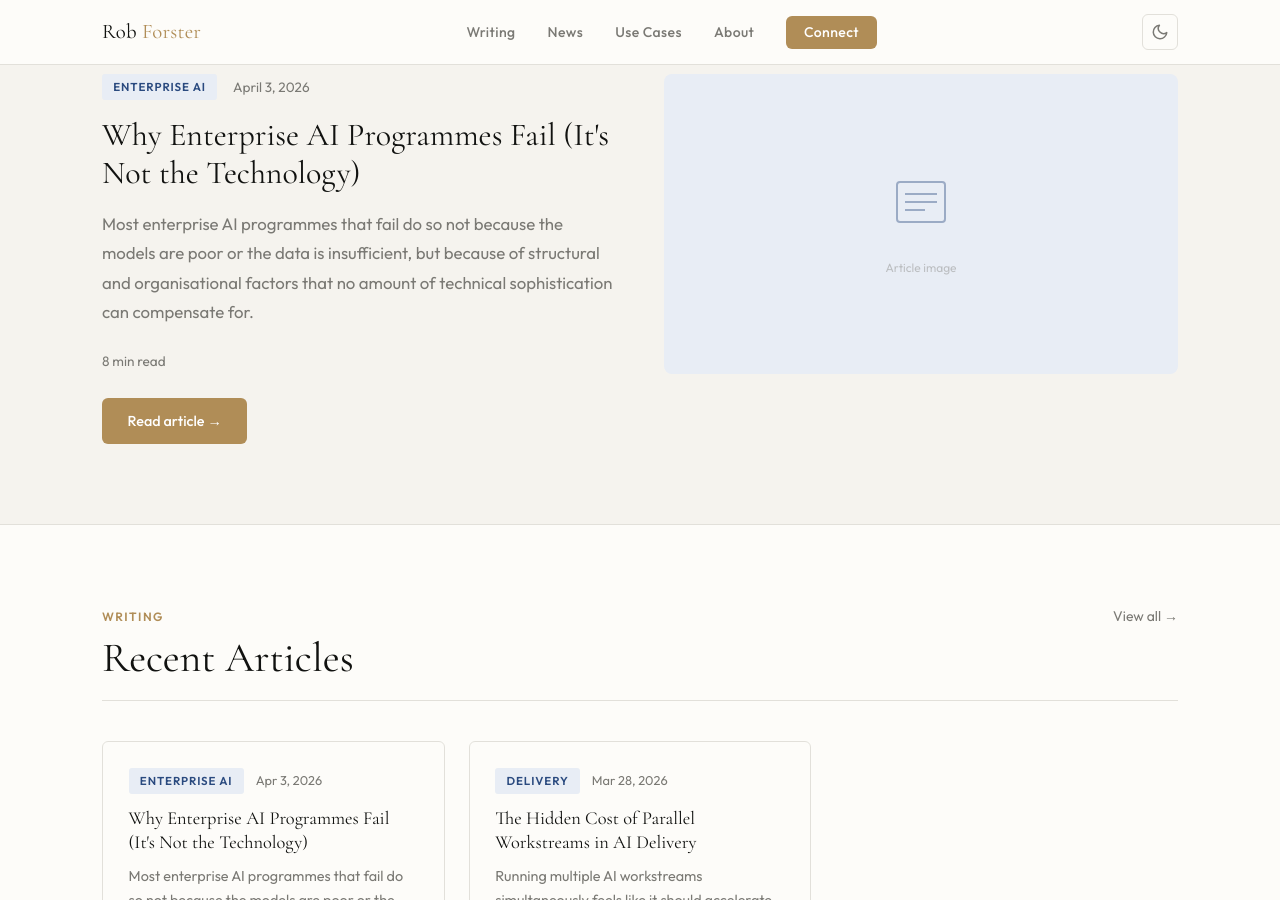
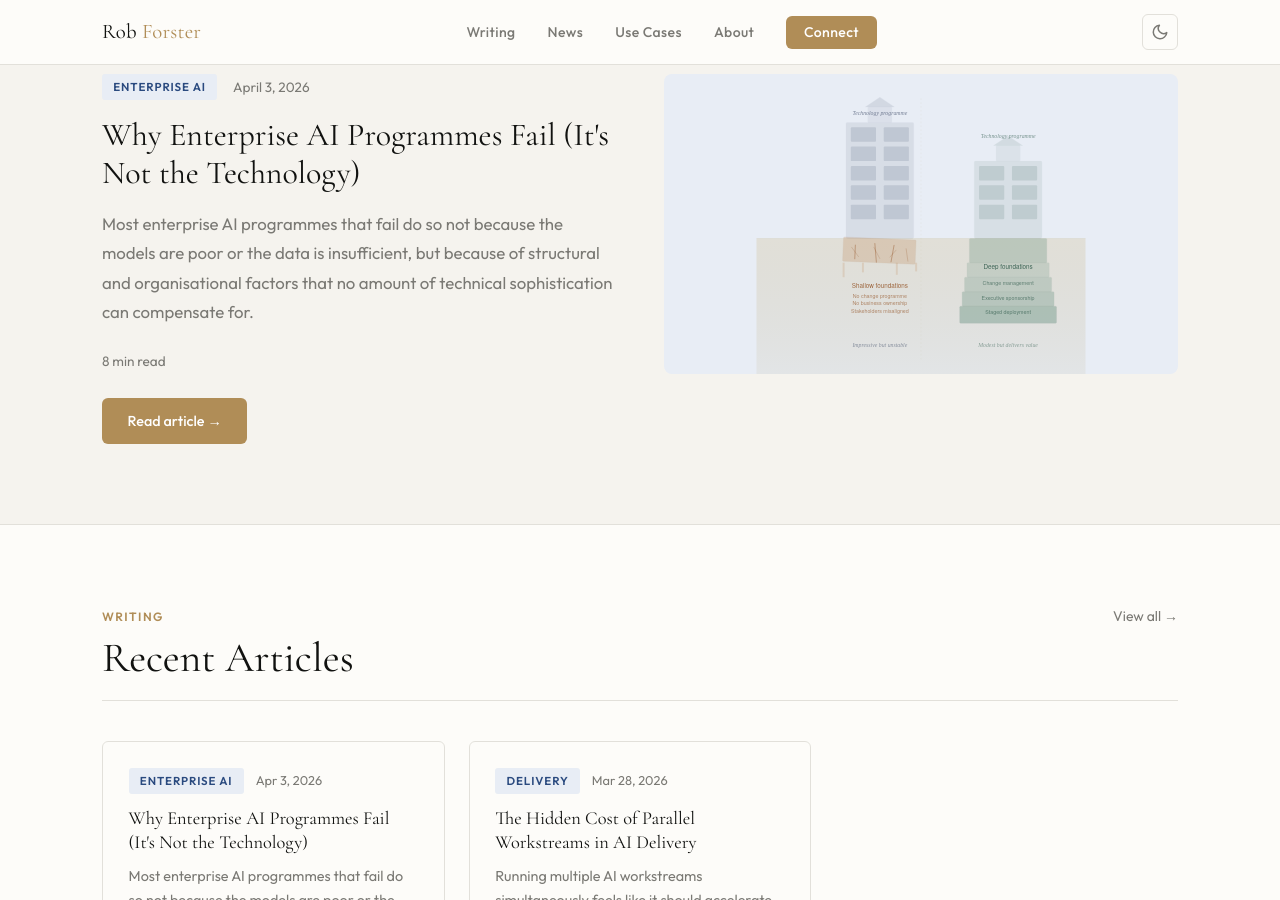
Before and after one commit to robforster-ai/robforster-ai.github.io, a Jekyll site: the page built from index.html, in a window 1280 px wide and 900 px high, scrolled down 926 px. Built offline with Jekyll 4.4.1, drawn with Linux system fonts in a browser that asks for light colours; the list of posts is cut into pages by our own code.

Commit message:
Add enterprise AI failure illustration to Latest Thinking section
Adds SVG illustration to the featured article visual panel on the homepage,
with graceful fallback to placeholder for future posts without an image.

Co-Authored-By: Claude Sonnet 4.6 <noreply@anthropic.com>

```diff
--- a/index.html
+++ b/index.html
@@ -65,6 +65,9 @@ description: "Practitioner writing on enterprise AI transformation and programme
         <a href="{{ featured.url | relative_url }}" class="btn btn-primary" style="margin-top: 1.5rem;">Read article &rarr;</a>
       </div>
       <div class="featured-visual">
+        {% if featured.image %}
+        <img src="{{ featured.image | relative_url }}" alt="{{ featured.title }}" style="width: 100%; height: 100%; object-fit: contain; border-radius: 8px;">
+        {% else %}
         <div class="featured-visual-placeholder">
           <svg viewBox="0 0 64 64" fill="none" xmlns="http://www.w3.org/2000/svg">
             <rect x="8" y="12" width="48" height="40" rx="3" stroke="currentColor" stroke-width="2"/>
@@ -74,6 +77,7 @@ description: "Practitioner writing on enterprise AI transformation and programme
           </svg>
           <p style="font-size: 0.75rem; margin-top: 0.5rem;">Article image</p>
         </div>
+        {% endif %}
       </div>
     </div>
   </div>
```
Also changed, not shown: _posts/2026-04-03-why-enterprise-ai-programmes-fail.md (+1 -0 lines), assets/img/enterprise-ai-failure-illustration.svg (added).
